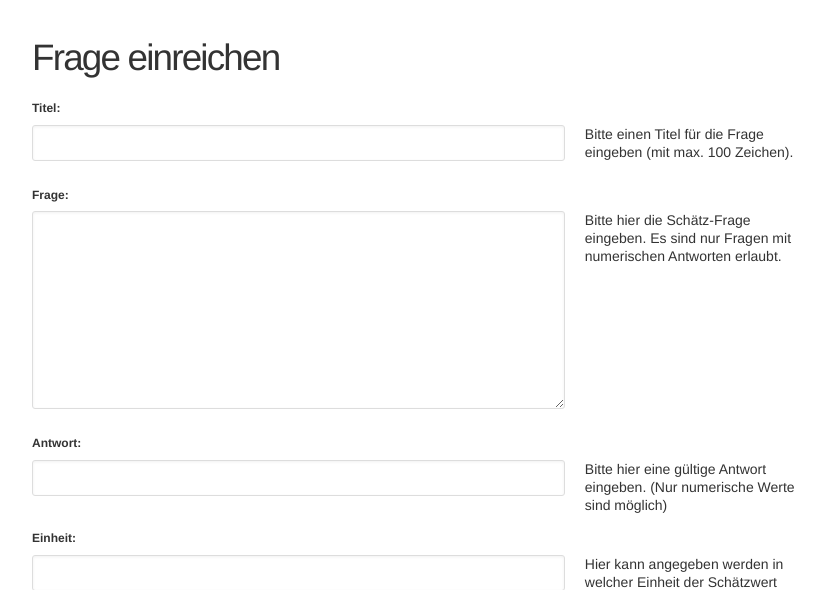
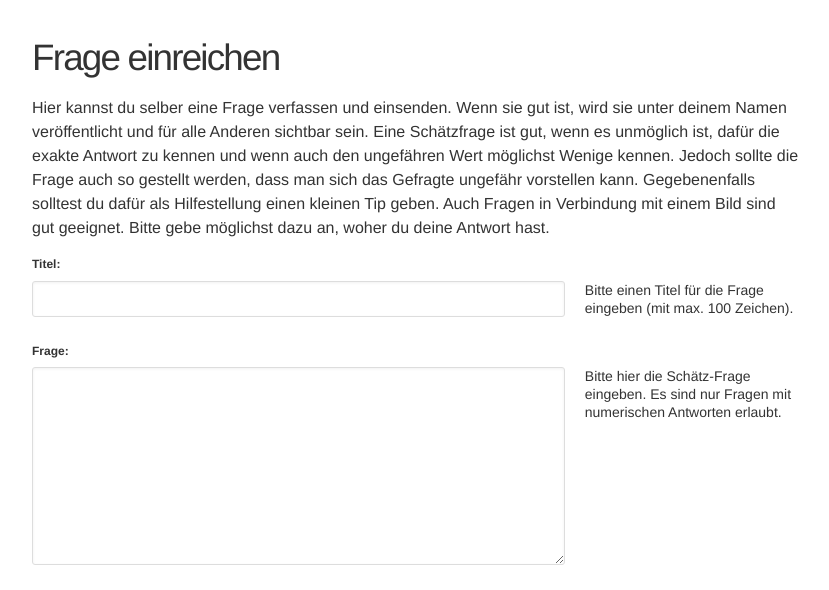
Before and after one commit to tmjssz/estimate, a Django app: a page that uses questions/templates/questions/question-create.html in a window 1280 px wide. Shown: the part 45-635 px from the top of the page, without its empty margins (223-1052 px from the left). Run offline with Django 3.2, Linux system fonts and the light colour scheme; the visitor is signed in with stand-in values (Sample User, id 1); some libraries are stand-ins or nearby versions.

Commit message:
Hilfetext für Fragenerstellung

```diff
--- a/questions/templates/questions/question-create.html
+++ b/questions/templates/questions/question-create.html
@@ -10,6 +10,8 @@
 	{% if form %}
 
 		<h2>Frage einreichen</h2>
+
+		<p>Hier kannst du selber eine Frage verfassen und einsenden. Wenn sie gut ist, wird sie unter deinem Namen veröffentlicht und für alle Anderen sichtbar sein. Eine Schätzfrage ist gut, wenn es unmöglich ist, dafür die exakte Antwort zu kennen und wenn auch den ungefähren Wert möglichst Wenige kennen. Jedoch sollte die Frage auch so gestellt werden, dass man sich das Gefragte ungefähr vorstellen kann. Gegebenenfalls solltest du dafür als Hilfestellung einen kleinen Tip geben. Auch Fragen in Verbindung mit einem Bild sind gut geeignet. Bitte gebe möglichst dazu an, woher du deine Antwort hast.</p>
 
 		<form enctype="multipart/form-data" action="{% url 'questions_question_create' %}" method="post" accept-charset="utf-8">
 		    {{ form.as_p }}
```
